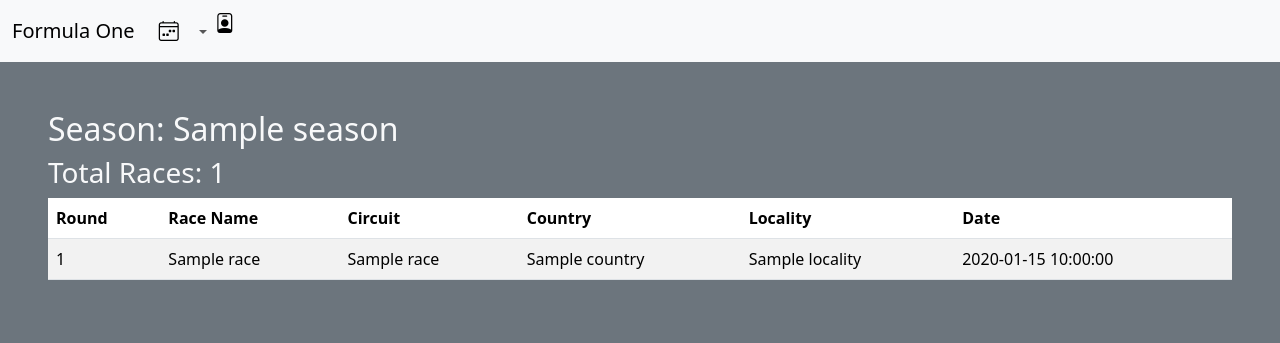
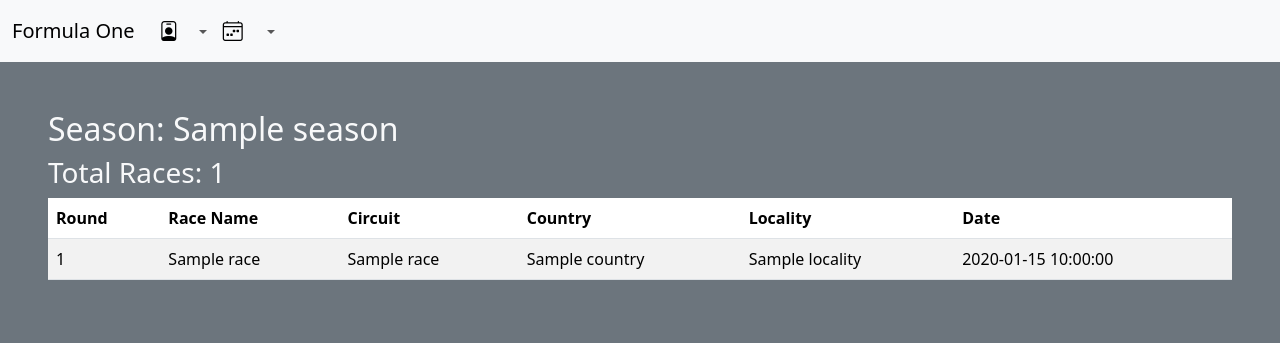
Before and after one commit to matt-brighton/Flask-API, a Flask app: template api_formulapp/templates/index.html in a window 1280 px wide. Shown: the top 343 px of the page. Run offline with Flask 3, Linux system fonts and the light colour scheme; the template is opened without the code that fills it: most values are stand-ins (such as "Sample title", 1, 10 or a date in 2020).

Commit message:
Coomit 2.1

```diff
--- a/api_formulapp/templates/base.html
+++ b/api_formulapp/templates/base.html
@@ -8,7 +8,7 @@
 			rel="stylesheet"
 			integrity="sha384-T3c6CoIi6uLrA9TneNEoa7RxnatzjcDSCmG1MXxSR1GAsXEV/Dwwykc2MPK8M2HN"
 			crossorigin="anonymous" />
-            <link rel="stylesheet" href="https://cdn.jsdelivr.net/npm/bootstrap-icons@1.11.2/font/bootstrap-icons.min.css">
+		<link rel="stylesheet" href="https://cdn.jsdelivr.net/npm/bootstrap-icons@1.11.2/font/bootstrap-icons.min.css" />
 		<title>{% block title %}Base{% endblock %}</title>
 	</head>
 	<body>
@@ -18,21 +18,23 @@
 				<div class="collapse navbar-collapse" id="navbarSupportedContent">
 					<ul class="navbar-nav mr-auto">
                         <li class="nav-item dropdown">
-                            <a class="nav-link dropdown-toggle" href="#" id="navbarDropdown" role="button" data-toggle="dropdown" aria-haspopup="true" aria-expanded="false"><i class="bi bi-calendar4-week navbar-brand"></i></a>
-                                <div class="dropdown-menu" aria-labelledby="navbarDropdown">
+							<a class="nav-link dropdown-toggle" href="#" id="navbarDropdown" role="button" data-toggle="dropdown" aria-haspopup="true" aria-expanded="false"><i class="bi bi-person-badge navbar-brand"></i></a>
+						</li>
+						<li class="nav-item dropdown">
+							<a class="nav-link dropdown-toggle" href="#" id="navbarDropdown" role="button" data-toggle="dropdown" aria-haspopup="true" aria-expanded="false">
+                                <i class="bi bi-calendar4-week navbar-brand"></i>
+                            </a>
+							<div class="dropdown-menu">
 								<a class="dropdown-item" href="#">Action</a>
 								<a class="dropdown-item" href="#">Another action</a>
-                                    <div class="dropdown-divider"></div>
 								<a class="dropdown-item" href="#">Something else here</a>
 							</div>
-                        </li>
-                        <li class="nav-item">
-                            <a href="#"><i class="bi bi-person-badge navbar-brand"></i></a>
 						</li>
 					</ul>
 				</div>
 			</div>
 		</nav>
+
 		<div class="bg-secondary p-5">{%block content%} {% endblock %}</div>
 		<script
 			src="https://cdn.jsdelivr.net/npm/bootstrap@5.2.3/dist/js/bootstrap.bundle.min.js"
```
Lines whose indentation alone changed are shown as unchanged.
